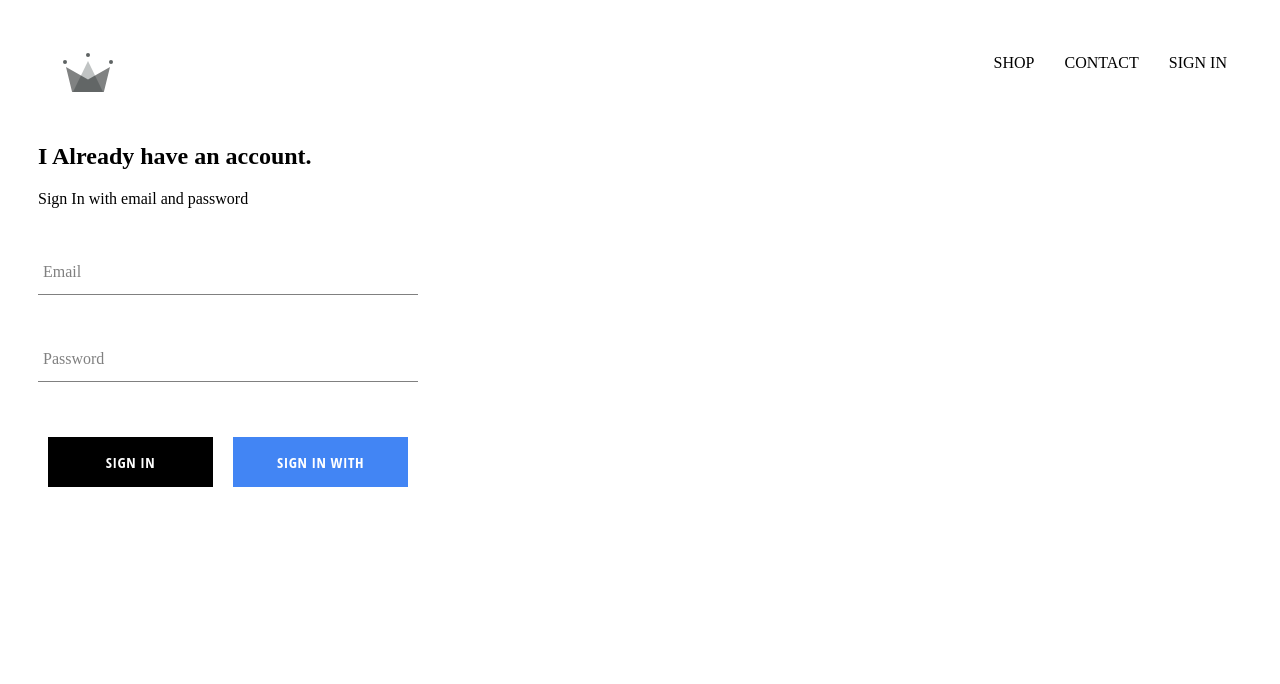
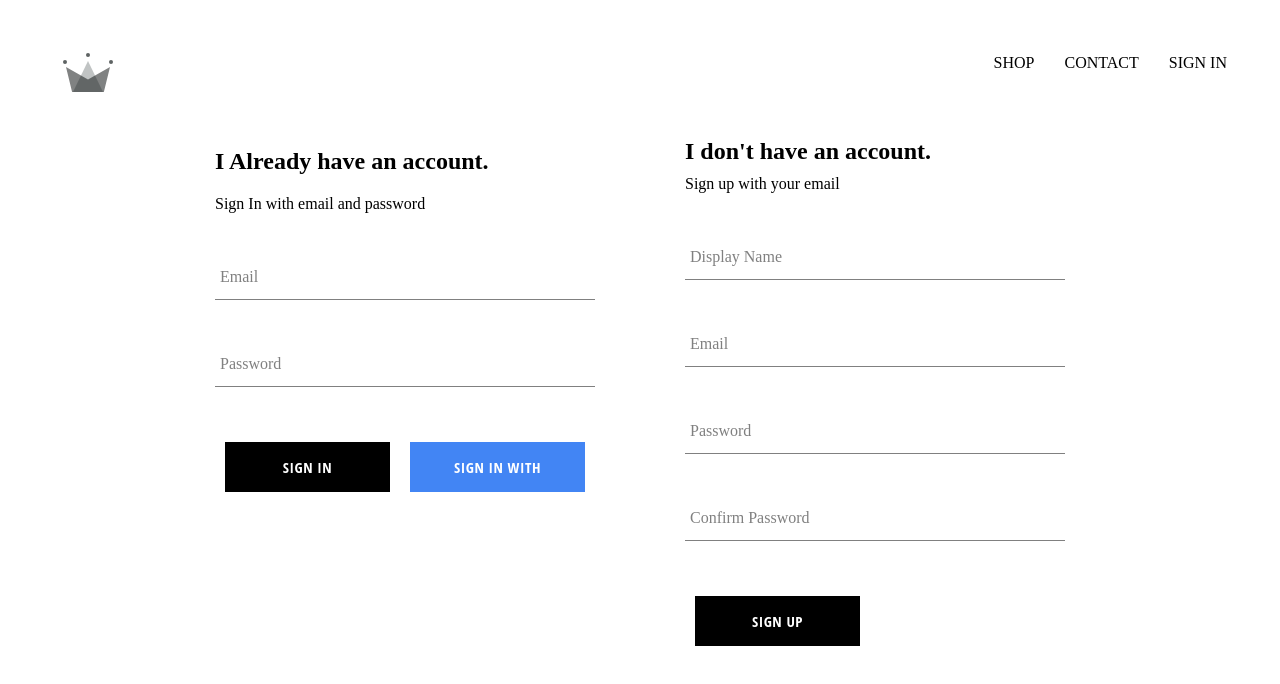
Before and after one commit to Babuuh/crown-clothing, a React (Create React App) app: page /sign-in in a window 1280 px wide. Shown: the top 684 px of the page. Built offline with nearby package versions, Linux system fonts and the light colour scheme; no server answers; a web font is replaced by a local one.

Commit message:
implemented firebase authentication

```diff
--- a/src/App.js
+++ b/src/App.js
@@ -4,7 +4,7 @@
 import ShopPage from "./pages/shop/shop";
 import Header from "./components/header/header";
 import SignInAndSignUpPage from "./pages/sign-in-and-sign-up/sign-in-and-sign-up";
-import { auth } from "./firebase/fireabase.utils";
+import { auth, createUserProfileDocument } from "./firebase/fireabase.utils";
 import React from "react";
 
 class App extends React.Component {
@@ -16,10 +16,27 @@
   }
 
   unsubscribeFromAuth = null;
+
   componentDidMount() {
-    this.unsubscribeFromAuth = auth.onAuthStateChanged((user) => {
-      this.setState({ currentUser: user });
-      console.log(user);
+    this.unsubscribeFromAuth = auth.onAuthStateChanged(async (userAuth) => {
+      if (userAuth) {
+        const userRef = await createUserProfileDocument(userAuth);
+
+        userRef.onSnapshot((snapShot) => {
+          this.setState(
+            {
+              currentUser: {
+                id: snapShot.id,
+                ...snapShot.data(),
+              },
+            },
+            () => {
+              console.log(this.state);
+            }
+          );
+        });
+      }
+      this.setState({ currentUser: userAuth });
     });
   }
   componentWillUnmount() {
--- a/src/components/sign-in/sign-in.jsx
+++ b/src/components/sign-in/sign-in.jsx
@@ -1,10 +1,10 @@
-import React, { Component } from "react";
+import React from "react";
 import { signInWithGoogle } from "../../firebase/fireabase.utils";
 import CustomButton from "../custom-button/custom-button";
 import FormInput from "../form-input/form-input";
 import './sign-in.styles.scss'
 
-class SignIn extends Component {
+class SignIn extends React.Component {
   constructor(props) {
     super(props);
     this.state = {
--- /dev/null
+++ b/src/components/sign-up/sign-up.jsx
@@ -0,0 +1,94 @@
+import React from "react";
+import { auth, createUserProfileDocument} from "../../firebase/fireabase.utils";
+import CustomButton from "../custom-button/custom-button";
+import FormInput from "../form-input/form-input";
+import "./sign-up.styles.scss";
+
+class SignUp extends React.Component{
+    constructor() {
+        super();
+
+        this.state = {
+            displayName: '',
+            email: '',
+            password: '',
+            confirmPassword: '',
+        };
+    }
+
+    handleSubmit = async event => {
+        event.preventDefault();
+        const { displayName, email, password, confirmPassword } = this.state;
+
+        if (password !== confirmPassword) {
+            alert("passwords don't match");
+            return;
+        }
+        try {
+            const { user } = auth.createUserWithEmailAndPassword(email,password);
+            await createUserProfileDocument(user, { displayName });
+
+            this.setState({
+                displayName: '',
+                email: '',
+                password: '',
+                confirmPassword: '',
+            });
+        } catch (error) {
+            console.error();
+        }
+    };
+
+    handleChange = event => {
+        const { name, value } = event.target;
+        this.setState({[name]: value });
+    };
+
+    render() {
+        const { displayName, email, password, confirmPassword } = this.state
+        return(
+        <div className="sign-up">
+            <h2 className="title">I don't have an account.</h2>
+            <span>Sign up with your email</span>
+            <form className="sign-up-form" onSubmit={this.handleSubmit}>
+                <FormInput
+                    type="text"
+                    name="displayName"
+                    value={displayName}
+                    onChange={this.handleChange}
+                    label="Display Name"
+                    required
+                />
+                <FormInput
+                    type="email"
+                    name="email"
+                    value={email}
+                    onChange={this.handleChange}
+                    label="Email"
+                    required
+                />
+                <FormInput
+                    type="password"
+                    name="password"
+                    value={password}
+                    onChange={this.handleChange}
+                    label="Password"
+                    required
+                />
+                 <FormInput
+                    type="password"
+                    name="confirmPassword"
+                    value={confirmPassword}
+                    onChange={this.handleChange}
+                    label="Confirm Password"
+                    required
+                />
+
+                <CustomButton type="submit">SIGN UP</CustomButton>
+            </form>
+        </div>
+        );
+    }
+}
+
+export default SignUp;
--- /dev/null
+++ b/src/components/sign-up/sign-up.styles.scss
@@ -0,0 +1,9 @@
+.sign-up{
+    display: flex;
+    flex-direction: column;
+    width: 380px;
+
+    .title{
+        margin: 10px 0;
+    }
+}
--- a/src/firebase/fireabase.utils.js
+++ b/src/firebase/fireabase.utils.js
@@ -1,8 +1,7 @@
-import firebase from 'firebase/compat/app';
-import 'firebase/compat/auth';
-import 'firebase/compat/firestore';
+import firebase from "firebase/compat/app";
+import "firebase/compat/auth";
+import "firebase/compat/firestore";
 import { GoogleAuthProvider } from "firebase/auth";
-
 
 const firebaseConfig = {
   apiKey: "AIzaSyAqhenNtvoDMTbm9vrJIRBs0er721Bu_v4",
@@ -11,17 +10,38 @@
   storageBucket: "crown-clothing-fbb87.appspot.com",
   messagingSenderId: "311227053879",
   appId: "1:311227053879:web:7abd2ffb5d2a3b0bc74cb2",
-    measurementId: "G-TMV8FDK6F8"
+  measurementId: "G-TMV8FDK6F8",
 };
 
-  const firebaseApp = firebase.initializeApp(firebaseConfig);
-  const auth = firebaseApp.auth()
-  const db = firebaseApp.firestore()
+const createUserProfileDocument = async (userAuth, additionalData) => {
+  if (!userAuth) return;
+  const userRef = firestore.doc(`users/${userAuth.uid}`);
+  const snapShot = await userRef.get();
+
+  if (!snapShot.exists) {
+    const { displayName, email } = userAuth;
+    const createdAt = new Date();
+
+    try {
+      await userRef.set({
+        displayName,
+        email,
+        createdAt,
+        ...additionalData,
+      });
+    } catch (error) {
+      console.log("Error creating user", error.message);
+    }
+  }
+  return userRef;
+};
+
+firebase.initializeApp(firebaseConfig);
+const auth = firebase.auth();
+const firestore = firebase.firestore();
 
 const provider = new GoogleAuthProvider();
-  provider.setCustomParameters({ prompt:'select_account'});
-  const signInWithGoogle = () => auth.signInWithPopup(provider)
+provider.setCustomParameters({ prompt: "select_account" });
+const signInWithGoogle = () => auth.signInWithPopup(provider);
 
-
-
-  export {db, auth, signInWithGoogle}
+export { firestore, auth, signInWithGoogle, createUserProfileDocument };
--- a/src/pages/sign-in-and-sign-up/sign-in-and-sign-up.jsx
+++ b/src/pages/sign-in-and-sign-up/sign-in-and-sign-up.jsx
@@ -1,5 +1,6 @@
 import {React} from 'react';
 import SignIn from '../../components/sign-in/sign-in';
+import SignUp from '../../components/sign-up/sign-up';
 import './sign-in-and-sign-up.styles.scss';
 
 
@@ -7,6 +8,7 @@
     return(
         <div className="sign-in-and-sign-up">
             <SignIn />
+            <SignUp />
         </div>
 
     )
--- a/src/pages/sign-in-and-sign-up/sign-in-and-sign-up.styles.scss
+++ b/src/pages/sign-in-and-sign-up/sign-in-and-sign-up.styles.scss
@@ -0,0 +1,6 @@
+.sign-in-and-sign-up{
+    width: 850px;
+    display: flex;
+    justify-content: space-between;
+    margin: 30px auto;
+}
```
Lines whose indentation alone changed are shown as unchanged.
